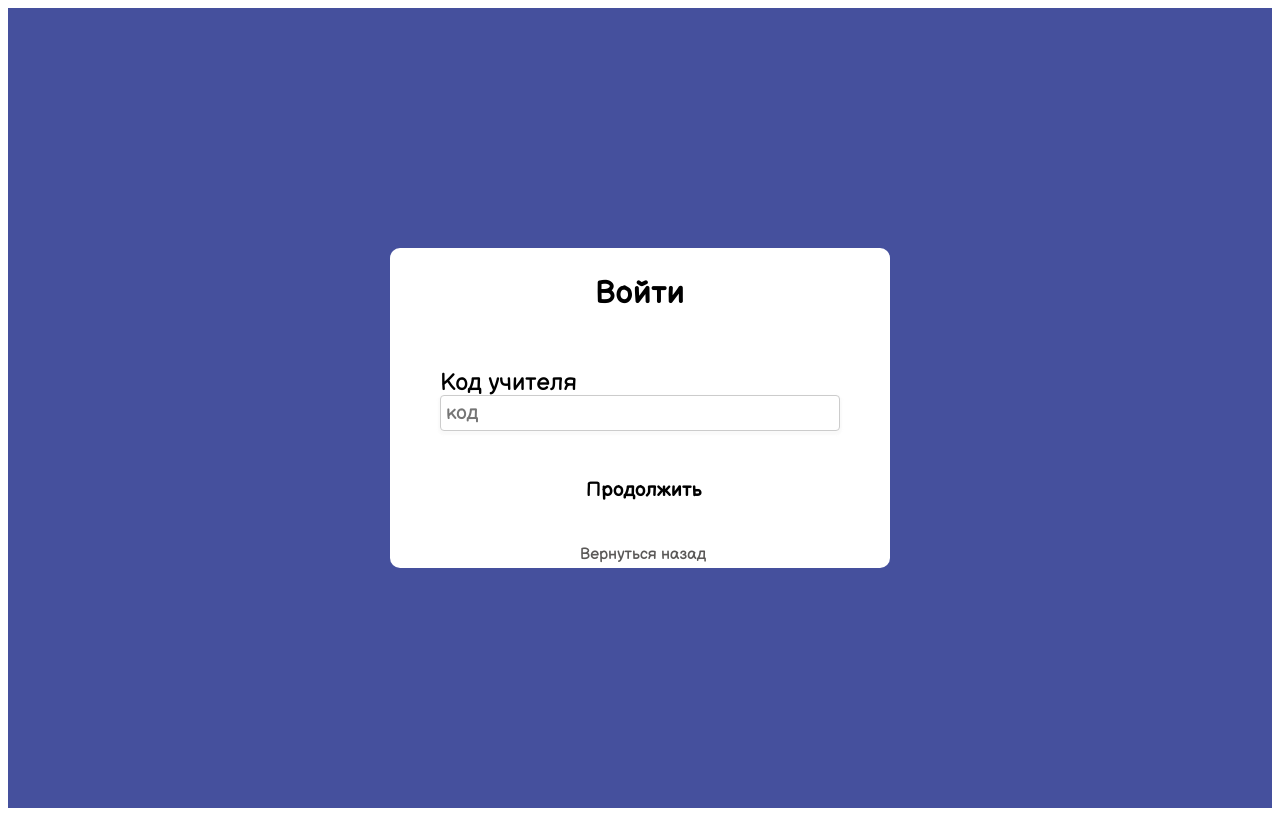
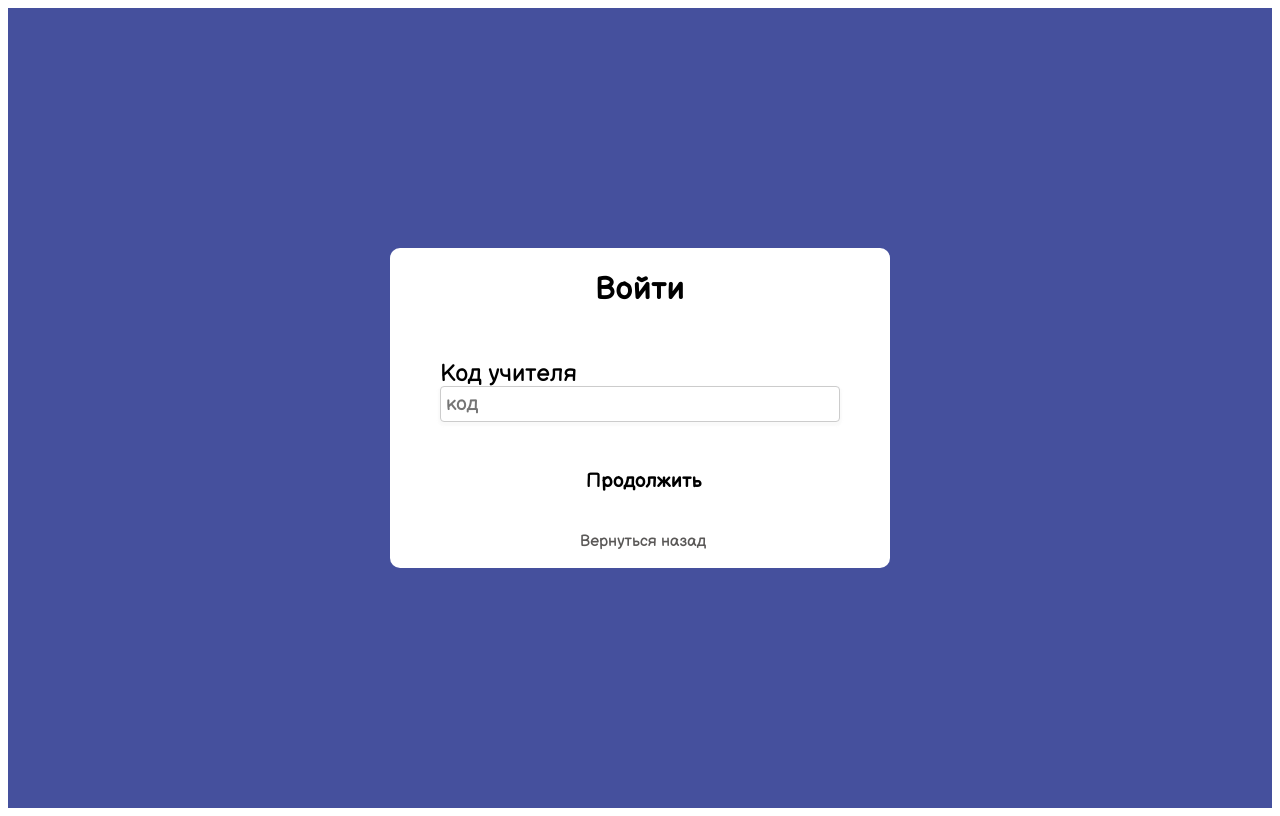
Before and after one commit to k5f9/School-site, a Nuxt app: page /login in a window 1280 px wide. Built offline with nearby package versions, Linux system fonts and the light colour scheme.

Commit message:
Update login.vue

```diff
--- a/pages/login.vue
+++ b/pages/login.vue
@@ -129,7 +129,7 @@ form {
     padding-bottom: 0;
     display: flex;
     flex-direction: column;
-    line-height: 10px;
+    line-height: 1px;
 }
 
 /* Стили для остальных элементов */
```
